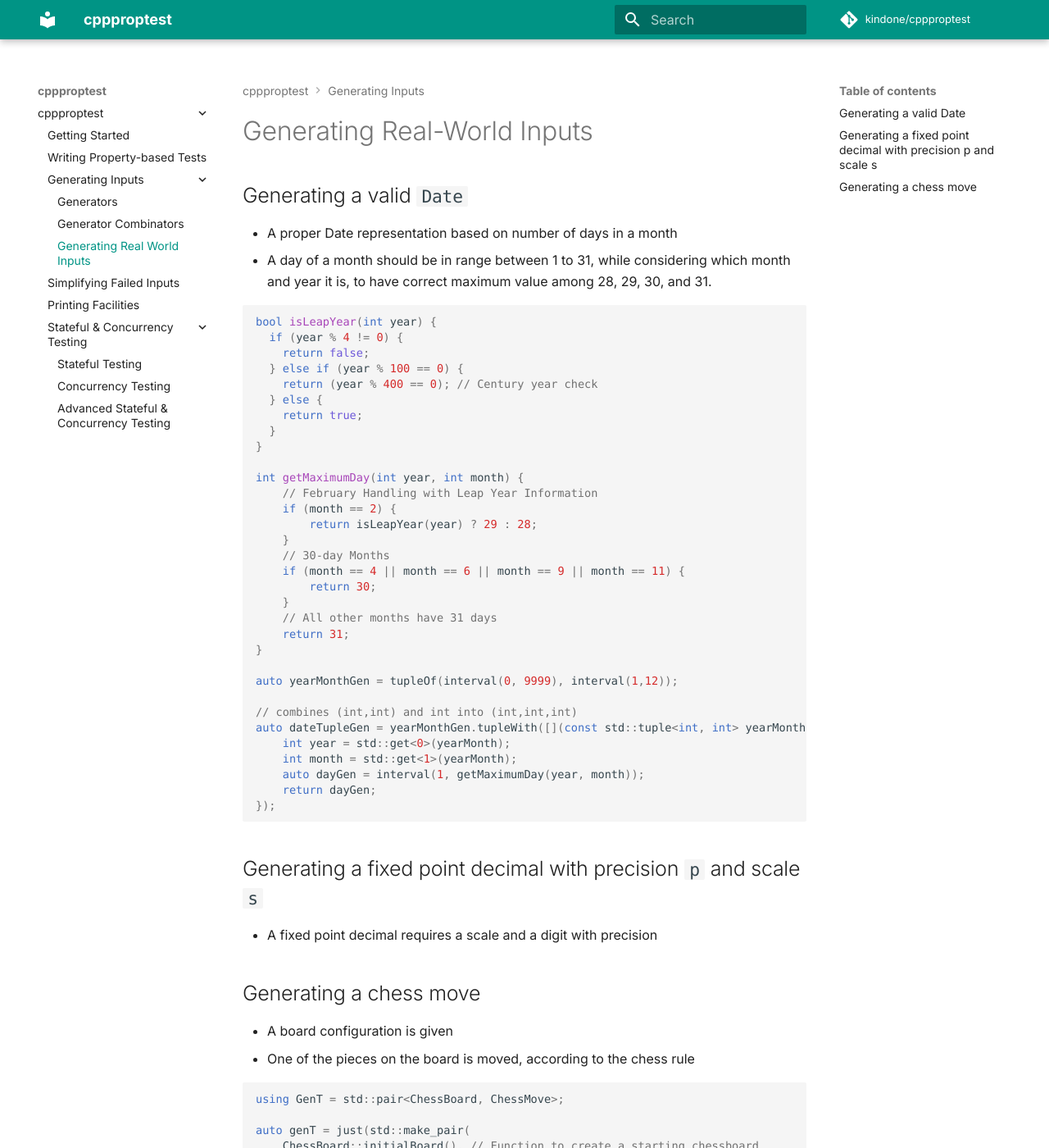
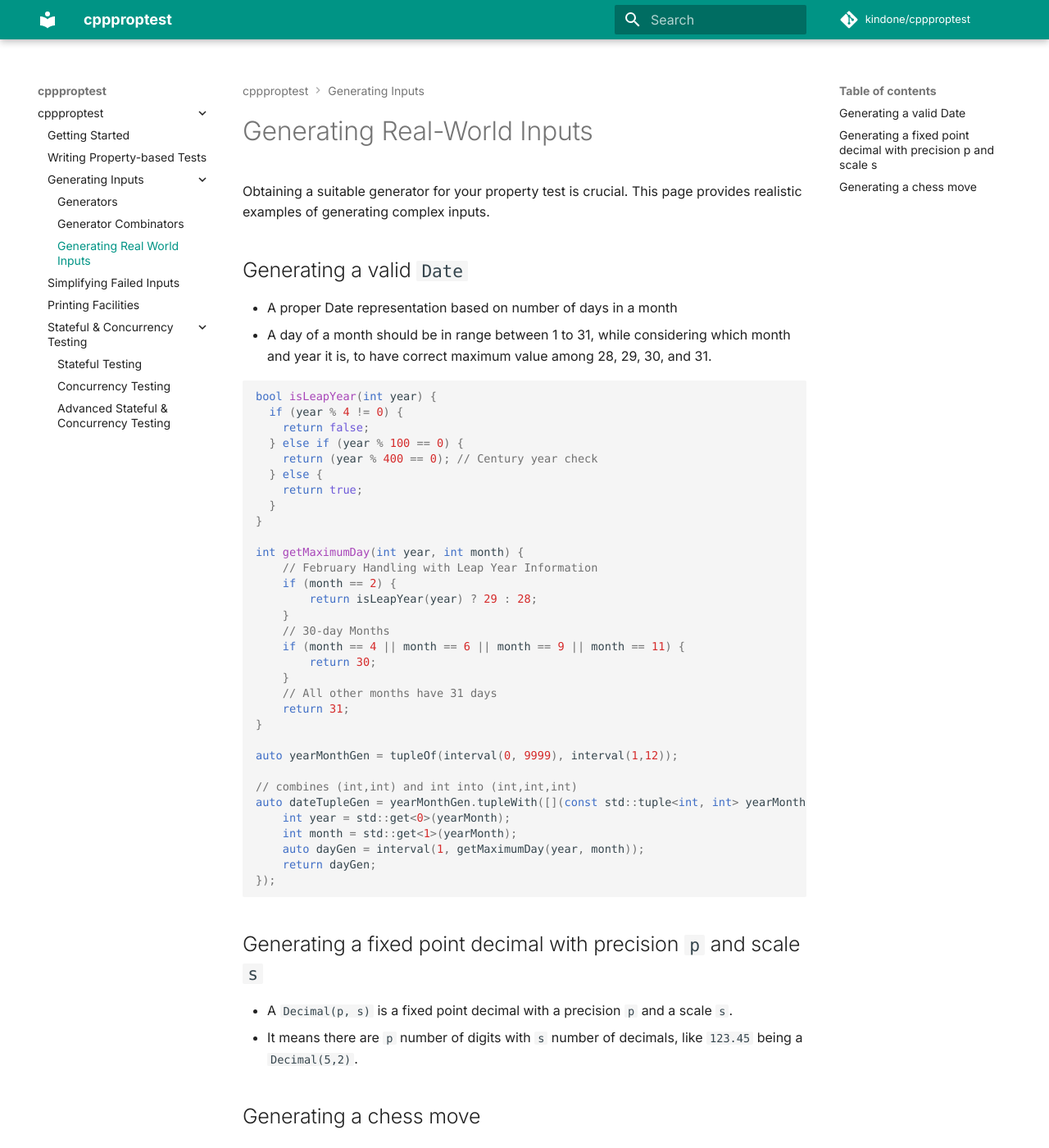
Before and after one commit to kindone/cppproptest2, an MkDocs documentation site: the page built from docs/GeneratorExamples.md, in a window 1280 px wide and 1400 px high. Shown: the whole window at 82% size. Built offline with MkDocs 1.6.1 and Material for MkDocs 9.7.7, drawn with Linux system fonts in a browser that asks for light colours; some web fonts are replaced; comment, search, counter and statistics services are not loaded.

Commit message:
working on generator examples

````diff
--- a/docs/GeneratorExamples.md
+++ b/docs/GeneratorExamples.md
@@ -1,6 +1,10 @@
 # Generating Real-World Inputs
 
+Obtaining a suitable generator for your property test is crucial.
+This page provides realistic examples of generating complex inputs.
+
 ## Generating a valid `Date`
+
 * A proper Date representation based on number of days in a month
 * A day of a month should be in range between 1 to 31, while considering which month and year it is, to have correct maximum value among 28, 29, 30, and 31.
 
@@ -41,9 +45,12 @@ auto dateTupleGen = yearMonthGen.tupleWith([](const std::tuple<int, int> yearMon
 ```
 
 ## Generating a fixed point decimal with precision `p` and scale `s`
-* A fixed point decimal requires a scale and a digit with precision
+
+* A `Decimal(p, s)` is a fixed point decimal with a precision `p` and a scale `s`.
+* It means there are `p` number of digits with `s` number of decimals, like `123.45` being a `Decimal(5,2)`.
 
 ## Generating a chess move
+
 * A board configuration is given
 * One of the pieces on the board is moved, according to the chess rule
 
````
